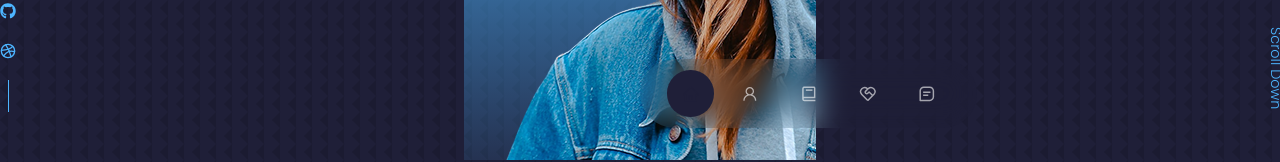
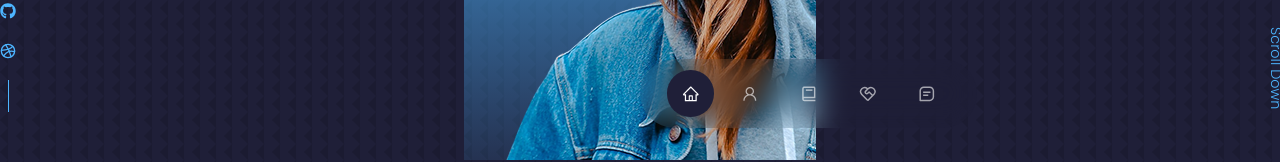
Before and after one commit to hamam99/portofolio-website, a React (Create React App) app: page / in a window 1280 px wide. Shown: the part 640-802 px from the top of the page. Built offline with nearby package versions, Linux system fonts and the light colour scheme.

Commit message:
restore color

```diff
--- a/src/components/nav/nav.css
+++ b/src/components/nav/nav.css
@@ -30,6 +30,6 @@ nav a:hover {
 
 nav a.active {
     background: var(--color-bg);
-    color: var(--color-bg);
+    color: var(--color-white);
 
 }
```
